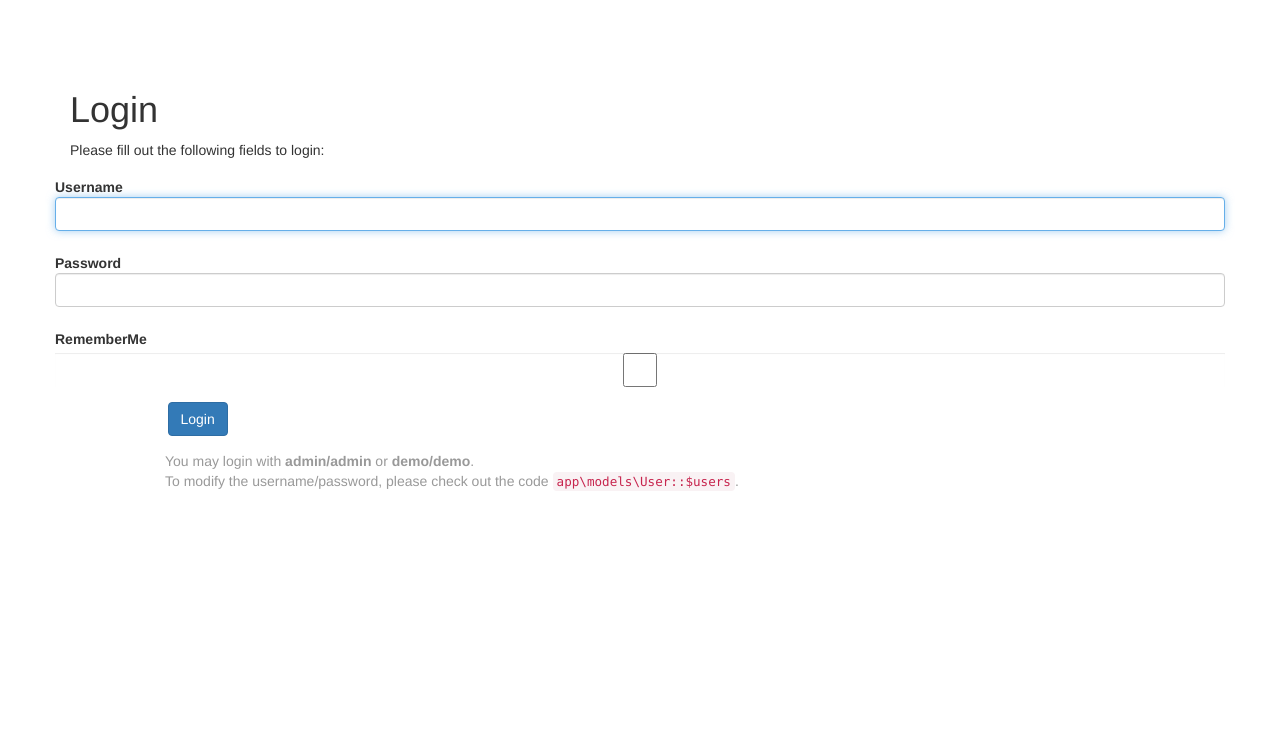
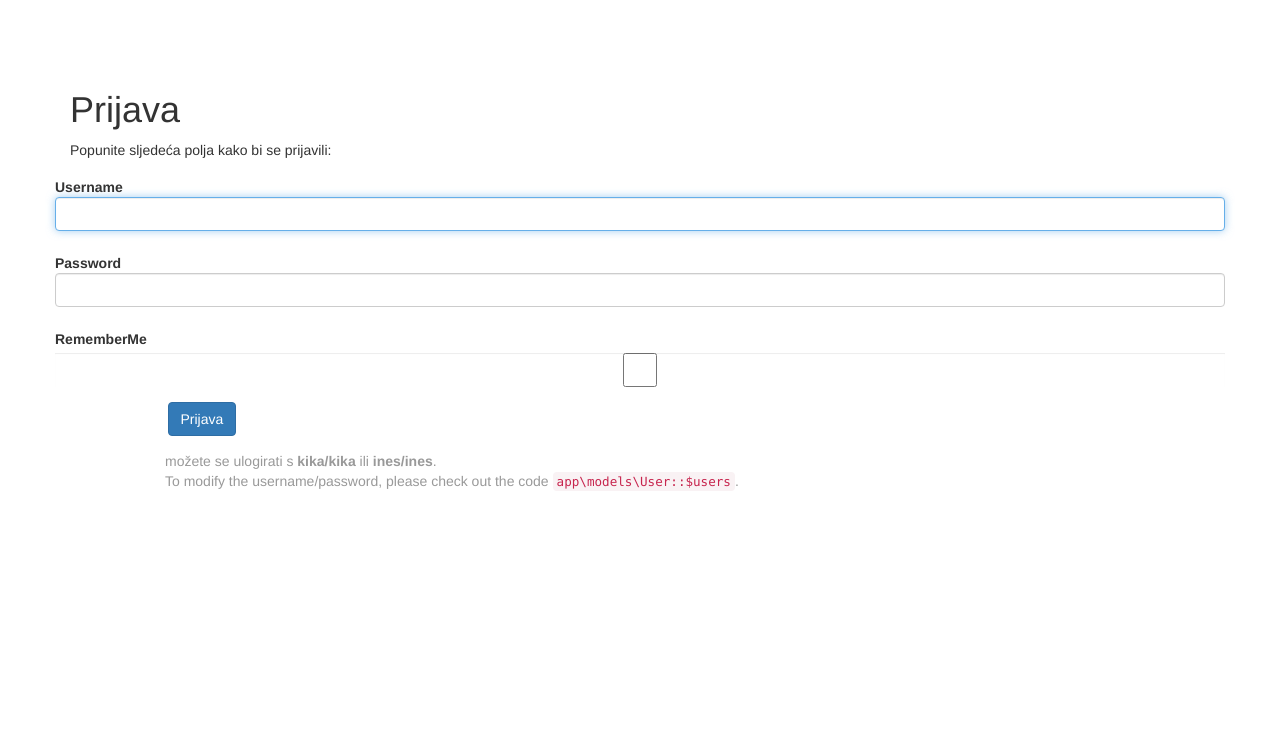
Before and after one commit to iblazic/martefarin, a Yii app: template views/site/login.php in a window 1280 px wide. Shown: the top 731 px of the page. Run offline with PHP 8.4 and a stand-in for Yii, Linux system fonts and the light colour scheme; the template is opened without the code that fills it, so the values that code supplies are empty; form fields are guessed from the names that the template uses; some libraries are stand-ins or nearby versions.

Commit message:
commit by Ines 11.05.2016 prijava

```diff
--- a/models/LoginForm.php
+++ b/models/LoginForm.php
@@ -48,7 +48,7 @@ class LoginForm extends Model
             $user = $this->getUser();
 
             if (!$user || !$user->validatePassword($this->password)) {
-                $this->addError($attribute, 'Incorrect username or password.');
+                $this->addError($attribute, 'Pogrešno korisničko ime ili lozinka');
             }
         }
     }
--- a/views/layouts/main.php
+++ b/views/layouts/main.php
@@ -40,12 +40,12 @@ AppAsset::register($this);
             ['label' => 'Kontrola', 'url' => ['/kontrola-nalaz-terapija/index']],
             ['label' => 'Contact', 'url' => ['/site/contact']],
             Yii::$app->user->isGuest ? (
-                ['label' => 'Login', 'url' => ['/site/login']]
+                ['label' => 'Prijava', 'url' => ['/site/login']]
             ) : (
                 '<li>'
                 . Html::beginForm(['/site/logout'], 'post', ['class' => 'navbar-form'])
                 . Html::submitButton(
-                    'Logout (' . Yii::$app->user->identity->username . ')',
+                    'Odjava (' . Yii::$app->user->identity->username . ')',
                     ['class' => 'btn btn-link']
                 )
                 . Html::endForm()
--- a/views/site/login.php
+++ b/views/site/login.php
@@ -7,13 +7,13 @@
 use yii\helpers\Html;
 use yii\bootstrap\ActiveForm;
 
-$this->title = 'Login';
+$this->title = 'Prijava';
 $this->params['breadcrumbs'][] = $this->title;
 ?>
 <div class="site-login">
     <h1><?= Html::encode($this->title) ?></h1>
 
-    <p>Please fill out the following fields to login:</p>
+    <p>Popunite sljedeća polja kako bi se prijavili:</p>
 
     <?php $form = ActiveForm::begin([
         'id' => 'login-form',
@@ -34,14 +34,14 @@ $this->params['breadcrumbs'][] = $this->title;
 
         <div class="form-group">
             <div class="col-lg-offset-1 col-lg-11">
-                <?= Html::submitButton('Login', ['class' => 'btn btn-primary', 'name' => 'login-button']) ?>
+                <?= Html::submitButton('Prijava', ['class' => 'btn btn-primary', 'name' => 'login-button']) ?>
             </div>
         </div>
 
     <?php ActiveForm::end(); ?>
 
     <div class="col-lg-offset-1" style="color:#999;">
-        You may login with <strong>admin/admin</strong> or <strong>demo/demo</strong>.<br>
+        možete se ulogirati s <strong>kika/kika</strong> ili <strong>ines/ines</strong>.<br>
         To modify the username/password, please check out the code <code>app\models\User::$users</code>.
     </div>
 </div>
```
